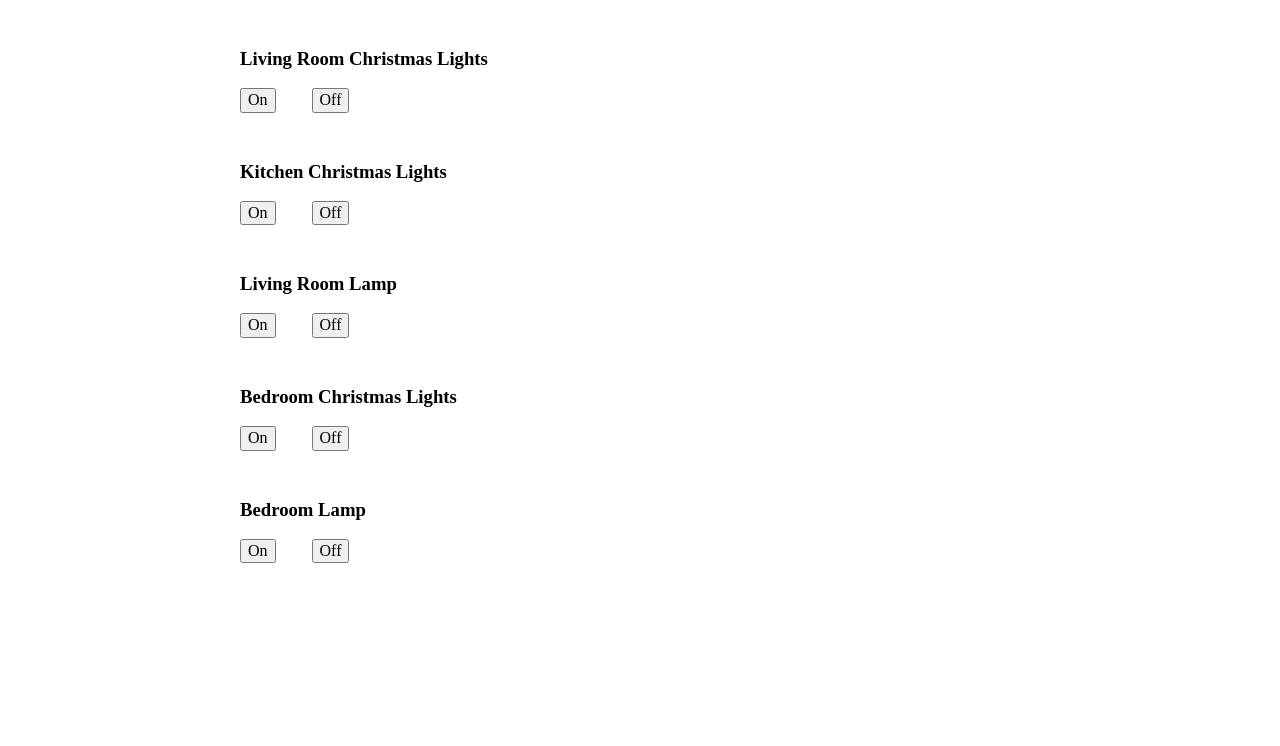
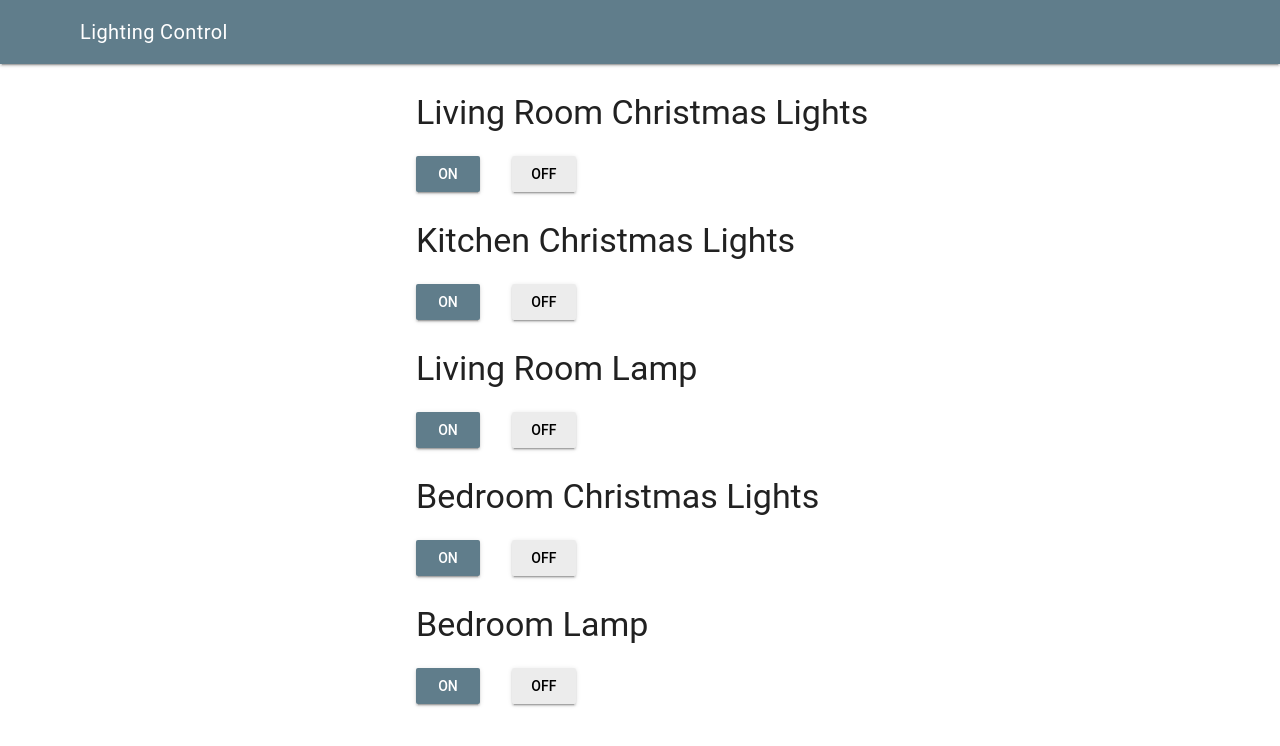
Before and after one commit to ianmcxa/lights, a plain HTML site: page app.html in a window 1280 px wide. Drawn offline with nearby package versions, Linux system fonts and the light colour scheme; a small style sheet from the web is missing.

Commit message:
Switched to mdl for css

```diff
--- a/app.html
+++ b/app.html
@@ -1,31 +1,43 @@
 <html>
 	<head>
         <meta name="viewport" content="width=device-width, initial-scale=1.0">
-		<link rel="stylesheet" href="https://fonts.googleapis.com/css?family=Roboto:300,300italic,700,700italic">
-		<link rel="stylesheet" href="https://cdn.rawgit.com/necolas/normalize.css/master/normalize.css">
-		<link rel="stylesheet" href="https://cdn.rawgit.com/milligram/milligram/master/dist/milligram.min.css">
+		<link rel="stylesheet" href="https://fonts.googleapis.com/icon?family=Material+Icons">
+		<link rel="stylesheet" href="https://code.getmdl.io/1.3.0/material.blue_grey-blue.min.css" />
+		<script defer src="https://code.getmdl.io/1.3.0/material.min.js"></script>
 	</head>
 	<body>
-		<div style="margin:auto;max-width:50rem">
-			<h3 style="margin-top:3rem">Living Room Christmas Lights</h3>
-			<button style="margin-right:2rem;" class="button button-outline" onclick="updateLight(0,1)" >On</button>
-			<button class="button button-outline" onclick="updateLight(0,0)" >Off</button>
+		<!-- Always shows a header, even in smaller screens. -->
+		<div class="mdl-layout mdl-js-layout mdl-layout--fixed-header">
+		  <header class="mdl-layout__header">
+		    <div class="mdl-layout__header-row">
+		      <!-- Title -->
+		      <span class="mdl-layout-title">Lighting Control</span>
+			   <div class="mdl-layout-spacer"></div>
+		    </div>
+		  </header>
+		  <main class="mdl-layout__content">
+		    <div style="margin:auto;padding-left:3rem;pading-right:3rem;max-width:35rem" class="page-content">
+				<h3 style="margin-top:2rem">Living Room Christmas Lights</h3>
+				<button style="margin-right:2rem;" class="mdl-button mdl-js-button mdl-button--raised mdl-js-ripple-effect mdl-button--colored" onclick="updateLight(0,1)" >On</button>
+				<button class="mdl-button mdl-js-button mdl-button--raised mdl-js-ripple-effect" onclick="updateLight(0,0)" >Off</button>
 
-			<h3 style="margin-top:3rem">Kitchen Christmas Lights</h3>
-			<button style="margin-right:2rem;" class="button button-outline" onclick="updateLight(1,1)" >On</button>
-			<button class="button button-outline" onclick="updateLight(1,0)" >Off</button>
+				<h3 style="margin-top:2rem">Kitchen Christmas Lights</h3>
+				<button style="margin-right:2rem;" class="mdl-button mdl-js-button mdl-button--raised mdl-js-ripple-effect mdl-button--colored" onclick="updateLight(1,1)" >On</button>
+				<button class="mdl-button mdl-js-button mdl-button--raised mdl-js-ripple-effect" onclick="updateLight(1,0)" >Off</button>
 
-			<h3 style="margin-top:3rem">Living Room Lamp</h3>
-			<button style="margin-right:2rem;" class="button button-outline" onclick="updateLight(2,1)" >On</button>
-			<button class="button button-outline" onclick="updateLight(2,0)" >Off</button>
+				<h3 style="margin-top:2rem">Living Room Lamp</h3>
+				<button style="margin-right:2rem;" class="mdl-button mdl-js-button mdl-button--raised mdl-js-ripple-effect mdl-button--colored" onclick="updateLight(2,1)" >On</button>
+				<button class="mdl-button mdl-js-button mdl-button--raised mdl-js-ripple-effect" onclick="updateLight(2,0)" >Off</button>
 
-			<h3 style="margin-top:3rem">Bedroom Christmas Lights</h3>
-			<button style="margin-right:2rem;" class="button button-outline" onclick="updateLight(3,1)" >On</button>
-			<button class="button button-outline" onclick="updateLight(3,0)" >Off</button>
+				<h3 style="margin-top:2rem">Bedroom Christmas Lights</h3>
+				<button style="margin-right:2rem;" class="mdl-button mdl-js-button mdl-button--raised mdl-js-ripple-effect mdl-button--colored" onclick="updateLight(3,1)" >On</button>
+				<button class="mdl-button mdl-js-button mdl-button--raised mdl-js-ripple-effect" onclick="updateLight(3,0)" >Off</button>
 
-			<h3 style="margin-top:3rem">Bedroom Lamp</h3>
-			<button style="margin-right:2rem;" class="button button-outline" onclick="updateLight(4,1)" >On</button>
-			<button class="button button-outline" onclick="updateLight(4,0)" >Off</button>
+				<h3 style="margin-top:2rem">Bedroom Lamp</h3>
+				<button style="margin-right:2rem;" class="mdl-button mdl-js-button mdl-button--raised mdl-js-ripple-effect mdl-button--colored" onclick="updateLight(4,1)" >On</button>
+				<button class="mdl-button mdl-js-button mdl-button--raised mdl-js-ripple-effect" onclick="updateLight(4,0)" >Off</button>
+			</div>
+		  </main>
 		</div>
 	</body>
 	<script>
```
